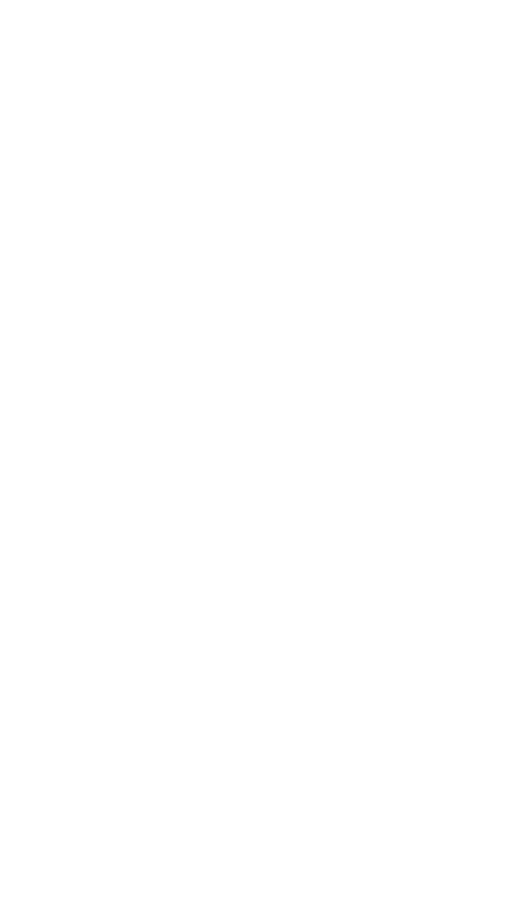
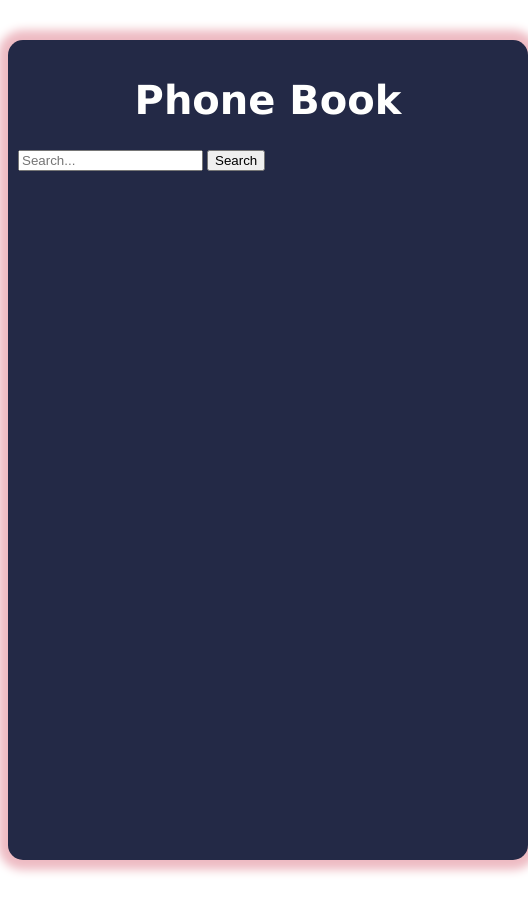
Before and after one commit to nidhiambatkar026/PhoneBook, a plain HTML site: page index.html in a window 390 px wide. Shown: the whole page, 528 px wide, since content can reach past the window. Before the commit the page ends 844 px from the top, so only its background shows below. Drawn offline with Linux system fonts and the light colour scheme.

Commit message:
phone card created

```diff
--- a/index.html
+++ b/index.html
@@ -4,8 +4,33 @@
     <meta charset="UTF-8">
     <meta name="viewport" content="width=device-width, initial-scale=1.0">
     <title>Phonebook</title>
+    <style>
+        .container{
+            background-color: #232946;
+            height: 800px;
+            width: 500px;
+            margin: 40px auto;
+            padding: 10px;
+            border-radius: 15px;
+            box-shadow: 0px 0px 10px 10px #eebbc3;
+        }
+        h1{
+            color: #fffffe;
+            text-align: center;
+            font-family: Verdana, Geneva, Tahoma, sans-serif;
+            font-size: 40px;
+        }
+        .input_box{
+
+        }
+    </style>
 </head>
 <body>
-
+    <div class="container">
+        <h1>Phone Book</h1>
+        <input type="text" placeholder="Search..." class="input_box"/>
+        <button>Search</button>
+        <div id="phone_card"></div>
+    </div>
 </body>
 </html>
```
